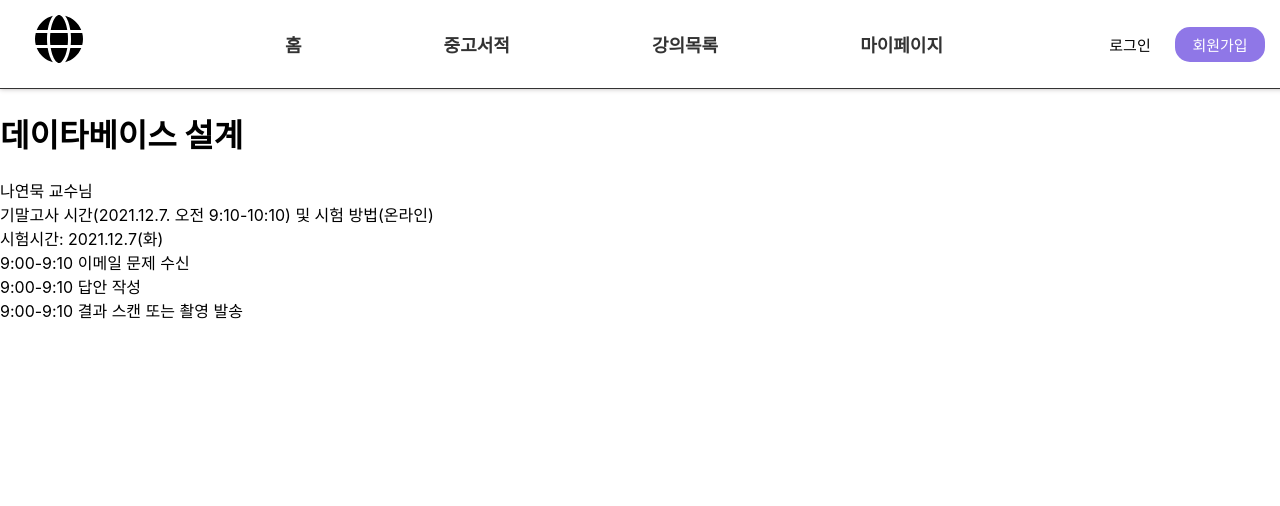
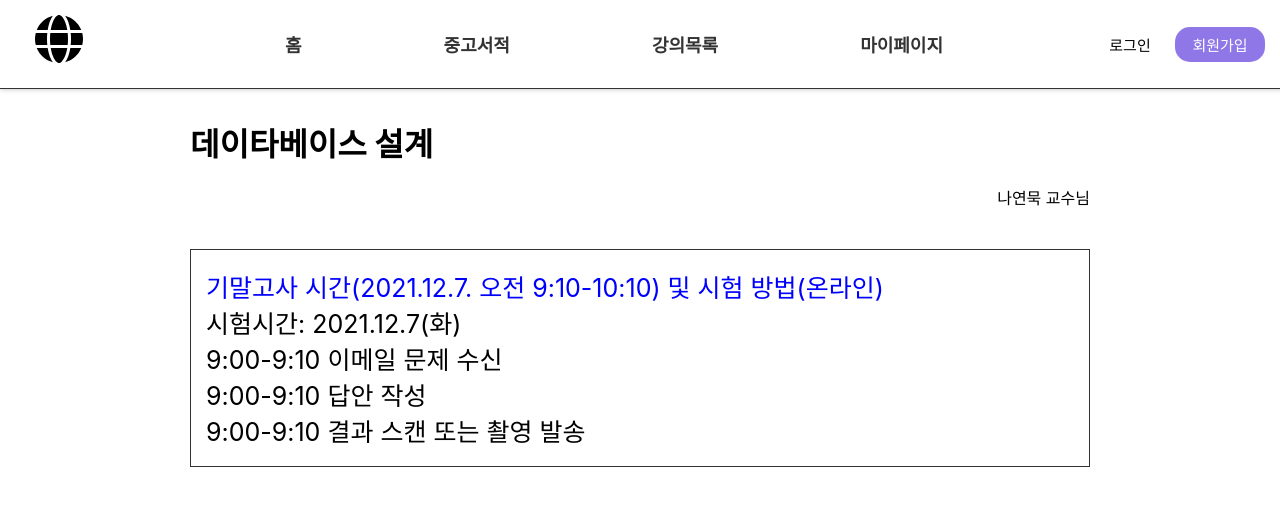
Before and after one commit to sujeong11/Styled-Components, a React (Create React App) app: page /notice in a window 1280 px wide. Shown: the top 506 px of the page. Built offline with nearby package versions, Linux system fonts and the light colour scheme.

Commit message:
Notice.js에 s-c 적용

```diff
--- a/src/pages/Notice/Notice.js
+++ b/src/pages/Notice/Notice.js
@@ -1,26 +1,55 @@
-import React from 'react';
+import React, { Fragment } from 'react';
 import Nav from '../../components/Nav/Nav';
+import styled from 'styled-components';
 
+
+const Container = styled.div`
+  width: 900px;
+  margin: 0 auto;
+`;
+
+const H1 = styled.h1`
+  margin: 30px 0 20px 0;
+`;
+
+const ProfessorDiv = styled.div`
+  text-align: right;
+  margin-bottom: 40px;
+`;
+
+const ContentDiv = styled.div`
+  border: 1px solid ${props => props.theme.mainBlack};
+  padding: 18px 15px;
+`;
+
+const Title = styled.div`
+  color: blue;
+  font-size: 25px;
+`;
+
+const Detail = styled.div`
+  font-size: 25px;
+`;
 
 function Notice() {
   return (
-    <div>
+    <Fragment>
       <Nav />
 
-      <div>
-        <h1>데이타베이스 설계</h1>
-        <div>나연묵 교수님</div>
-        <div>
-          <div>기말고사 시간(2021.12.7. 오전 9:10-10:10) 및 시험 방법(온라인)</div>
-          <div>
+      <Container>
+        <H1>데이타베이스 설계</H1>
+        <ProfessorDiv>나연묵 교수님</ProfessorDiv>
+        <ContentDiv>
+          <Title>기말고사 시간(2021.12.7. 오전 9:10-10:10) 및 시험 방법(온라인)</Title>
+          <Detail>
             시험시간: 2021.12.7(화)<br />
             9:00-9:10 이메일 문제 수신<br />
             9:00-9:10 답안 작성<br />
             9:00-9:10 결과 스캔 또는 촬영 발송<br />
-          </div>
-          </div>
-      </div>
-    </div>
+          </Detail>
+        </ContentDiv>
+      </Container>
+    </Fragment>
   )
 }
 
```
